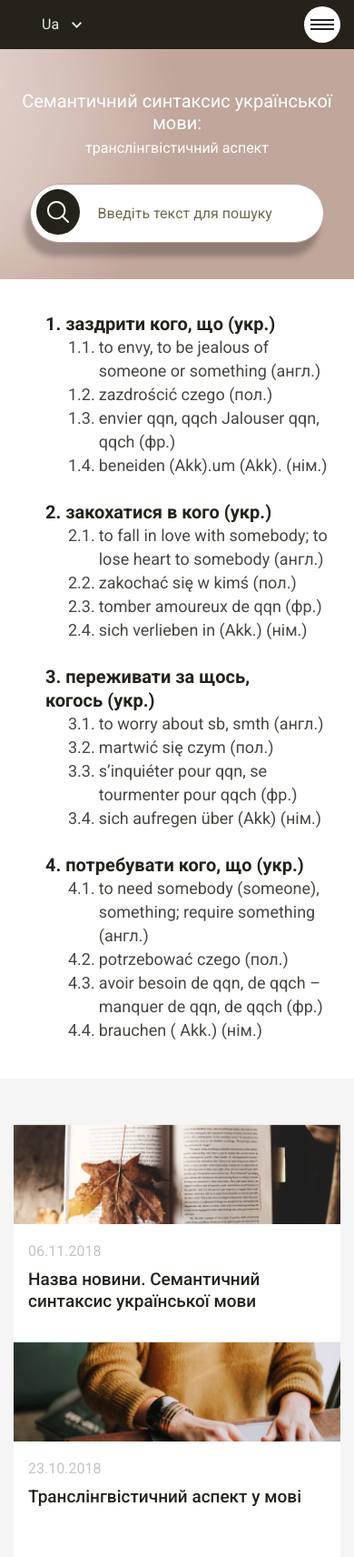
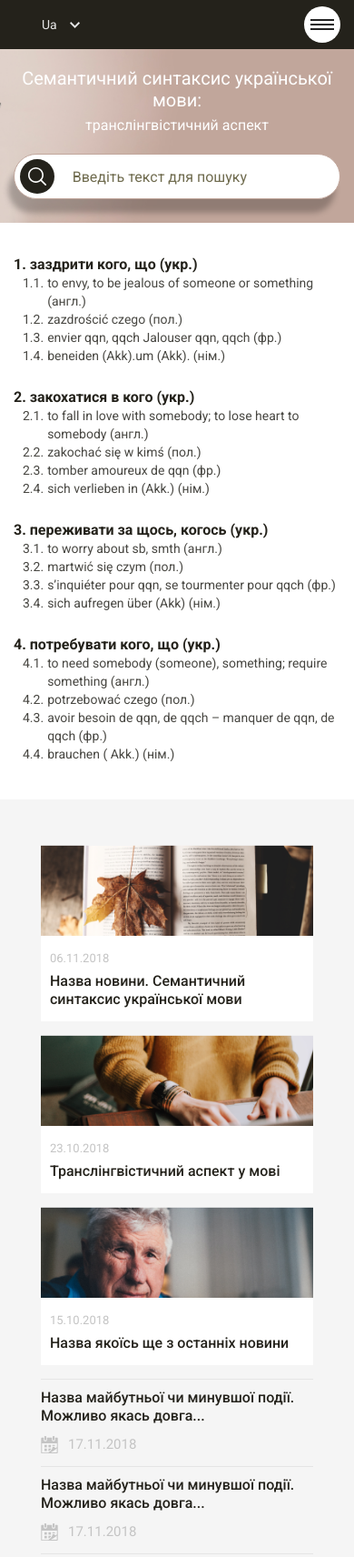
Before and after one commit to Khrystyna2/book, a plain HTML site: page index.html in a window 390 px wide. Shown: the top 1712 px of the page at 91% size. Drawn offline with nearby package versions, Linux system fonts and the light colour scheme.

Commit message:
responsive for mobile screen

```diff
--- a/css/main-style.css
+++ b/css/main-style.css
@@ -890,97 +890,6 @@ ol {
   font-size: 13px;
   line-height: 20px;
 }
-/* - */
-
-
-@media only screen and (max-width: 1600px) {
-    .search {
-        background-size: 100% 400px;
-        padding: 90px 0 72px;
-    }
-    .title {
-        font-size: 32px;
-        line-height: 36px;
-    }
-    .search-wrap>p {
-        font-size: 22px;
-        padding-top: 10px;
-    }
-    .search-group {
-        width: 90%;
-        height: 65px;
-        margin: 30px auto 0;
-    }
-    .search-group__btn {
-        width: 50px;
-        height: 50px;
-    }
-    .search-group__btn>img {
-        width: 24px;
-    }
-    .sayings__list {
-        font-size: 20px;
-        line-height: 26px;
-        padding: 36px 0 40px 0;
-    }
-    .sayings__list li>ol {
-        font-size: 18px;
-        line-height: 26px;
-    }
-    .sayings__list>li {
-        padding: 0 60px 48px;
-    }
-    .sayings__list>li.black {
-        padding: 55px 60px 30px 60px;
-        margin-top: -45px;
-    }
-    .news-box__info h3 {
-        font-size: 19px;
-        line-height: 24px;
-        font-weight: 500;
-        margin-top: 10px;
-    }
-    .news-box__info span {
-        color: #C4C4C4;
-        font-size: 16px;
-    }
-    .news-box__img {
-        max-height: 110px;
-    }
-    .news-box__info {
-        padding: 20px 16px;
-    }
-    .news-box:hover .news-box__info {
-        padding: 20px;
-    }
-    .index-event {
-        padding: 20px 0 24px;
-    }
-    .index-event h3 {
-        font-size: 17px;
-        line-height: 24px;
-    }
-    .date {
-        font-size: 15px;
-        margin-top: 12px;
-    }
-}
-
-@media only screen and (max-width: 1999.8px) {
-    .header {
-        font-size: 16px;
-        line-height: 18px;
-    }
-
-.date {
-  font-size: 12px;
-  margin-top: 8px;
-}
-
-.date > img {
-  width: 16px;
-  margin-right: 8px;
-}
 
 }
 
@@ -1091,8 +1000,79 @@ ol {
     margin-left: 25px;
   }
 
+  .news-box {
+    margin-bottom: 15px;
   }
 
+  .news-box__img {
+    max-height: 100px;
+  }
+
+  .news-box__info h3 {
+    height: 45px;
+  }
+
+}
+
+@media only screen and (max-width: 575.8px) {
+  #search {
+    padding: 20px 0 26px;
+  }
+  .search-group {
+    width: 100%;
+    height: 50px;
+    margin: 22px auto 0;
+    padding: 5px 6px;
+  }
+
+  .sayings__list > li {
+    padding: 0;
+    padding-bottom: 26px;
+    display: block;
+  }
+
+  .sayings__list li > ol {
+    width: auto;
+    margin-left: 10px;
+  }
+
+  .news-box__img {
+    height: 100%;
+  }
+
+  .news-box__info h3 {
+    font-size: 16px;
+    height: 100%;
+  }
+
+  .news-box {
+    display: block;
+    width: 300px;
+    height: auto;
+    margin: 0 auto 15px;
+  }
+
+  .index-event {
+    width: 300px;
+    margin: 0 auto;
+  }
+
+  .index-event h3 {
+    font-size: 16px;
+    line-height: 20px;
+  }
+}
+
+
+@media only screen and (max-width: 375px) {
+  .news-box {
+    width: 100%;
+  }
+
+  .index-event {
+    width: 100%;
+  }
+}
 
 @media only screen and (min-width: 1601px) {
     .container {
```
Lines whose indentation alone changed are shown as unchanged.
